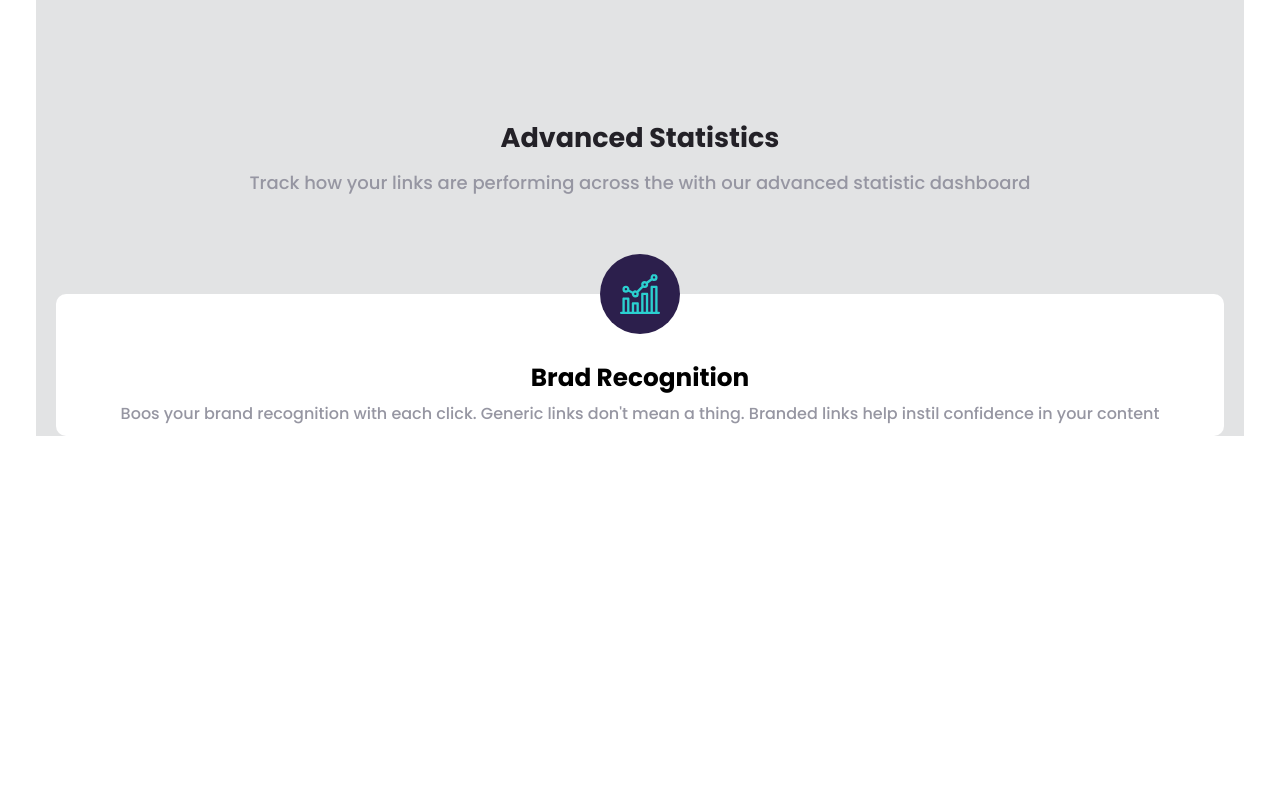
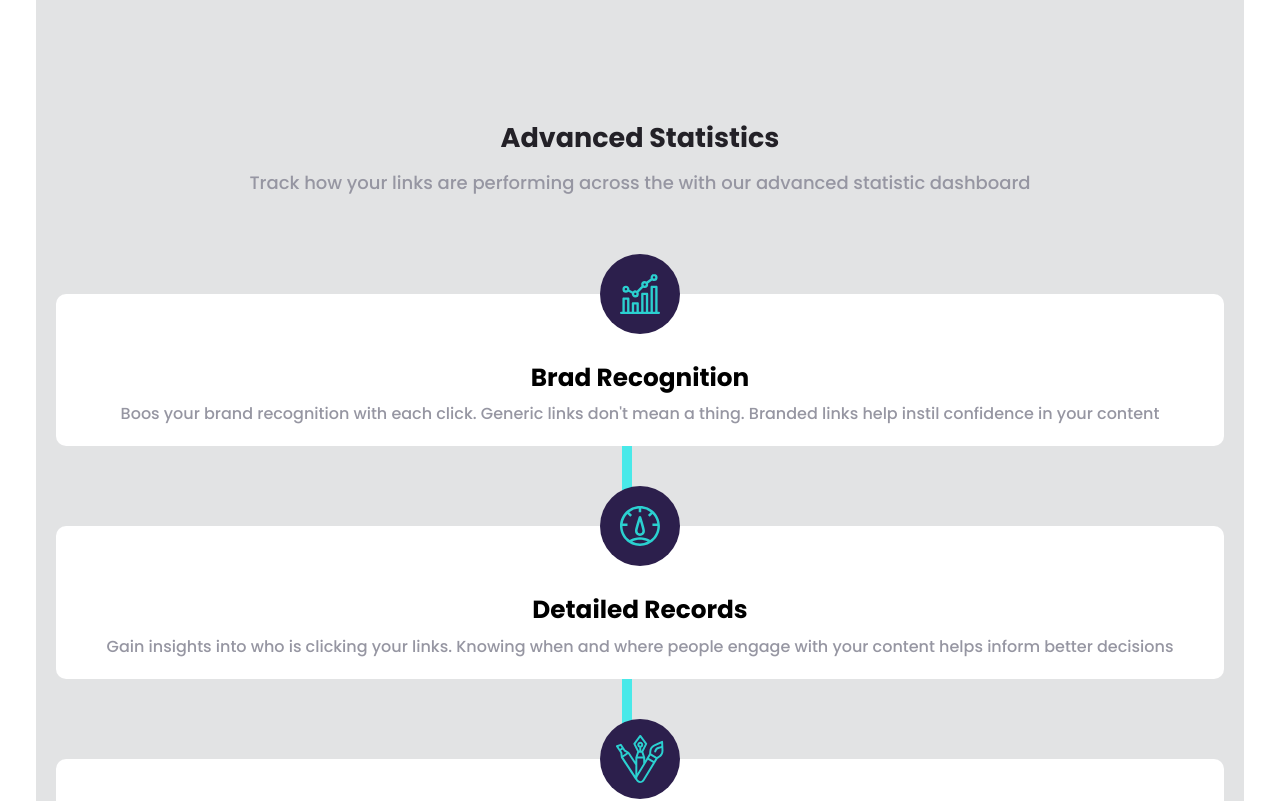
Before and after one commit to byKriz/react-url-short-api, a React (Vite) app: page / in a window 1280 px wide. Shown: the part 1680-2481 px from the top of the page. Before the commit the page ends 2152 px from the top, so only its background shows below. Built offline with nearby package versions, Linux system fonts and the light colour scheme.

Commit message:
terminando Details section

```diff
--- a/src/components/FeatureItem/FeatureItem.module.scss
+++ b/src/components/FeatureItem/FeatureItem.module.scss
@@ -8,7 +8,7 @@
   justify-content: center;
   background-color: white;
   border-radius: 10px;
-  padding: 0 14px 10px;
+  padding: 0 14px 20px;
   z-index: 2;
 }
 
--- a/src/containers/Details/Details.jsx
+++ b/src/containers/Details/Details.jsx
@@ -13,9 +13,19 @@ export const Details = () => {
         </p>
       </div>
       <div className={styles.features}>
+        <div className={styles.bar}></div>
+
         <FeatureItem title={"Brad Recognition"} img={"brand"}>
           Boos your brand recognition with each click. Generic links don't mean
           a thing. Branded links help instil confidence in your content
+        </FeatureItem>
+        <FeatureItem title={"Detailed Records"} img={"detailed"}>
+          Gain insights into who is clicking your links. Knowing when and where
+          people engage with your content helps inform better decisions
+        </FeatureItem>
+        <FeatureItem title={"Fully Customizable"} img={"customizable"}>
+          Improve brand awareness and content discoverability through
+          customizable links, supercharging audience engagement
         </FeatureItem>
       </div>
     </section>
--- a/src/containers/Details/Details.module.scss
+++ b/src/containers/Details/Details.module.scss
@@ -5,6 +5,7 @@
   background-color: $gray;
   display: flex;
   flex-direction: column;
+  padding-bottom: 50px;
 }
 
 .titleContainer {
```
